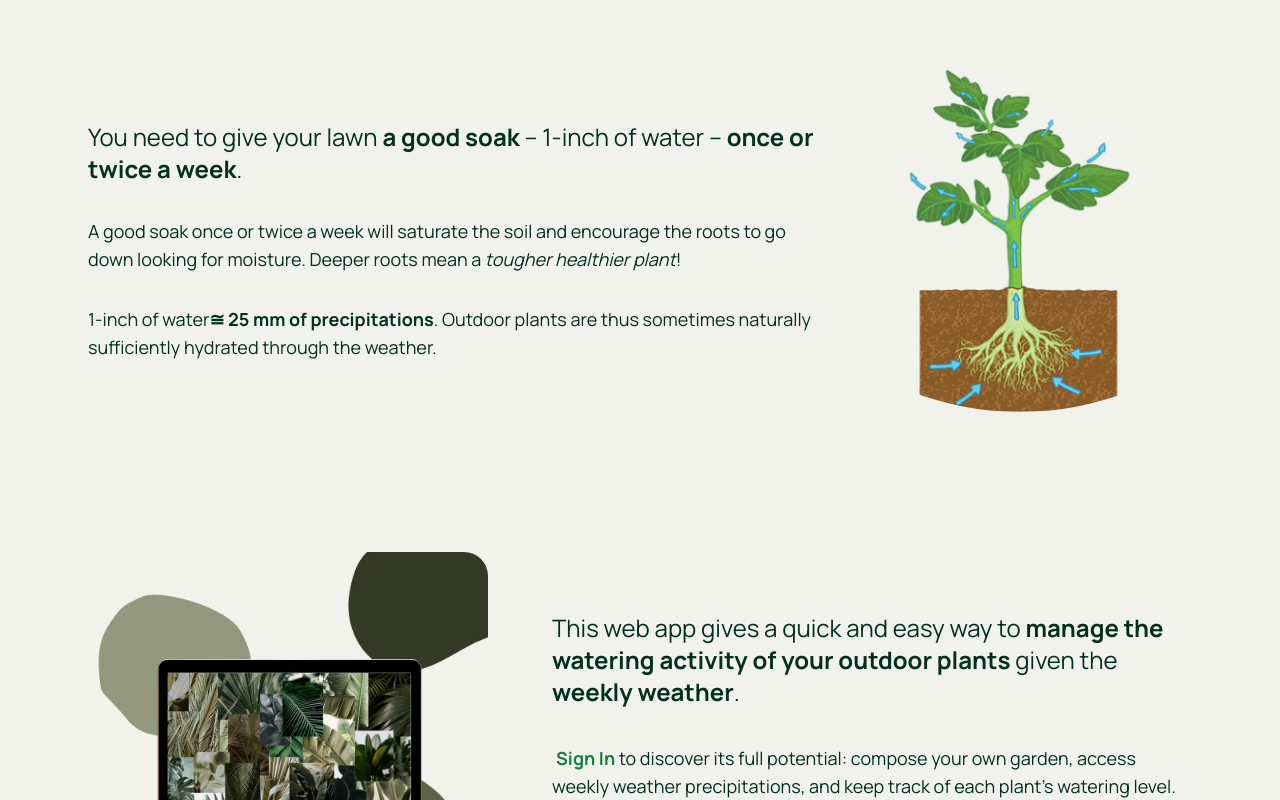
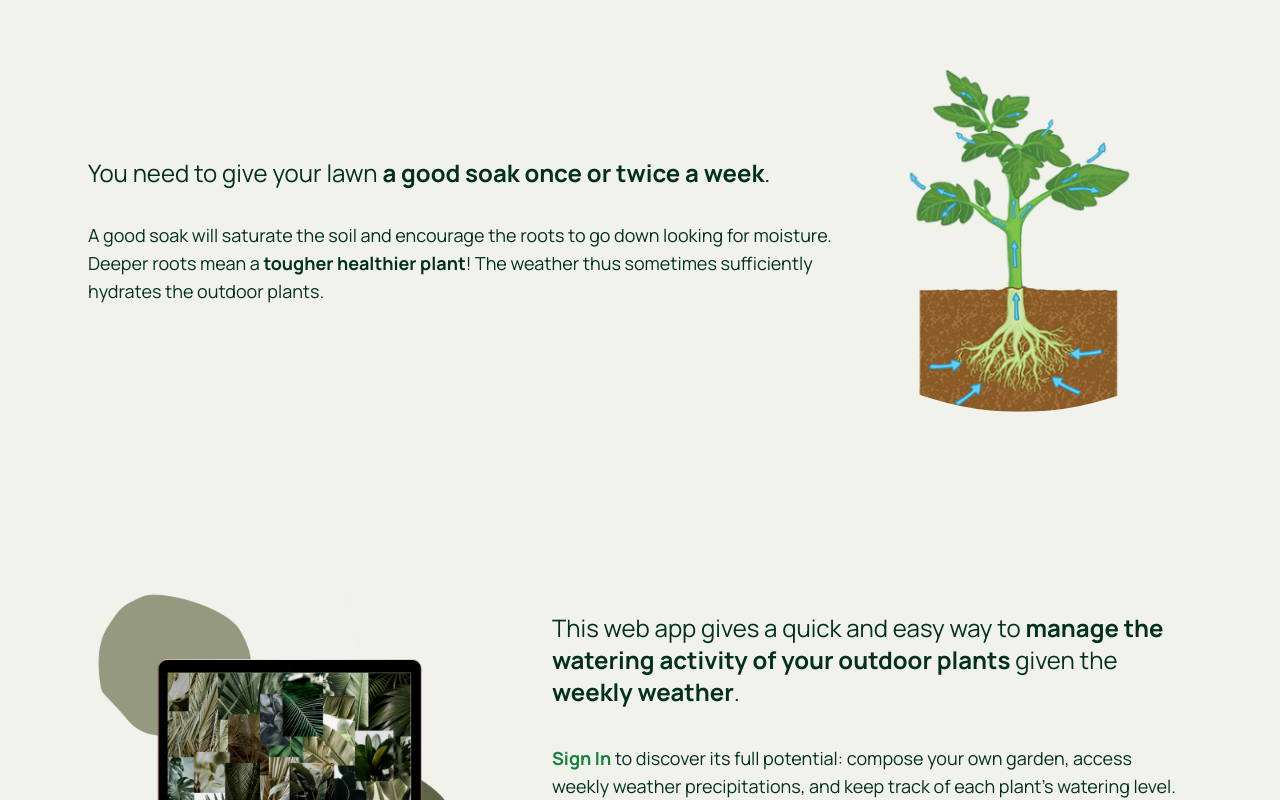
Before and after one commit to npasquier/plant-watering-app, a Next.js app: page / in a window 1280 px wide. Shown: the part 1360-2160 px from the top of the page. Built offline with nearby package versions, Linux system fonts and the light colour scheme; no server answers.

Commit message:
Improve again messages

```diff
--- a/app/page.tsx
+++ b/app/page.tsx
@@ -41,19 +41,15 @@ export default async function Home() {
             <div className="flex-1 flex-col my-auto -mr-28">
               <p className="my-3 text-2xl">
               You need to give your lawn <strong> a good
-              soak </strong>-- 1-inch of water -- <strong>once or twice a week</strong>.
+              soak once or twice a week</strong>.
               </p>
 
               <p className="my-8 text-lg">
-              A good soak once or twice a week will saturate the soil and
+              A good soak will saturate the soil and
               encourage the roots to go down looking for moisture. Deeper roots
-              mean a <em>tougher healthier plant</em>!
-            </p>
-            <p className="my-3 text-lg">
-               1-inch of water
-              <strong>&#8773; 25 mm of precipitations</strong>. Outdoor plants
-              are thus sometimes naturally sufficiently hydrated through the
-              weather.
+              mean a <strong>tougher healthier plant</strong>!
+
+              The weather thus sometimes sufficiently hydrates the outdoor plants.
             </p>
             </div>
             <img src="./transpi.png" className="flex-1.5 w-[600px] -mr-32 rounded-b-full" />
@@ -78,7 +74,7 @@ export default async function Home() {
               </p>
 
               <p className="my-3 mt-6 text-lg ">
-              <strong className="ml-1">
+              <strong >
                 <SignInTextBtn />
               </strong>{" "}
               to discover its full potential: compose your own garden, access
```
Also changed, not shown: public/web-app.png.
